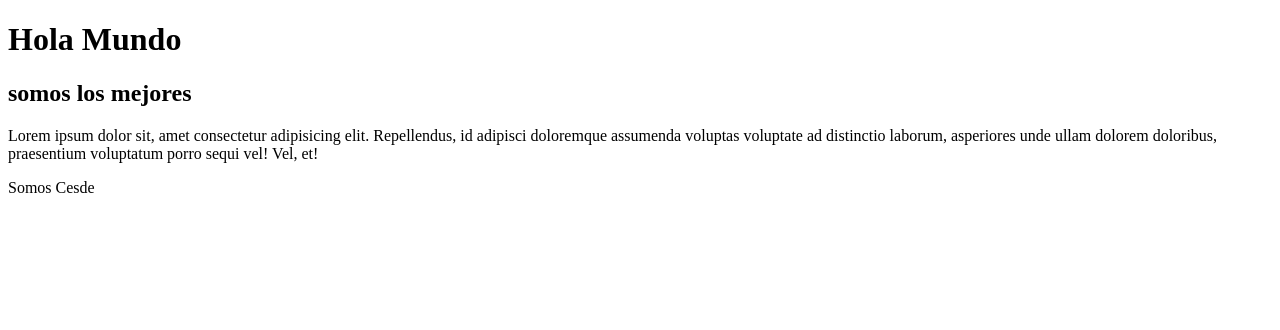
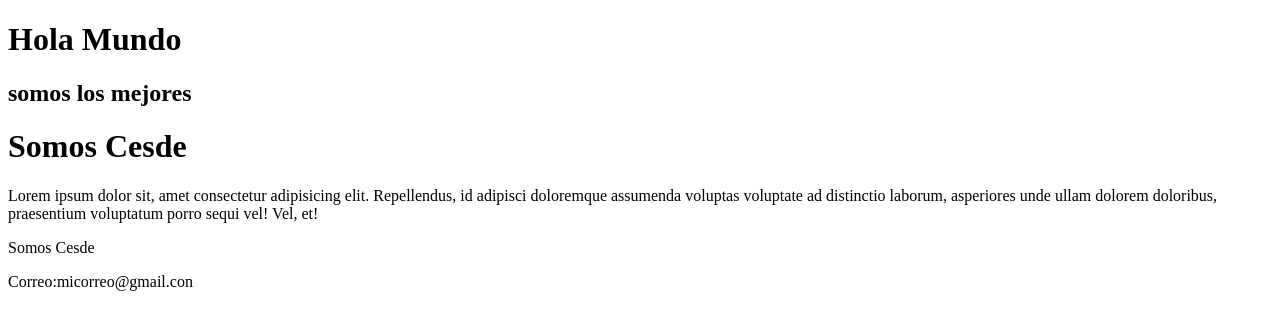
Before and after one commit to jcarolo/gitjcarolo, a plain HTML site: page index.html in a window 1280 px wide. Drawn offline with Linux system fonts and the light colour scheme.

Commit message:
Creamos el footer

```diff
--- a/index.html
+++ b/index.html
@@ -9,9 +9,14 @@
 <body>
     <h1>Hola Mundo</h1>
     <h2>somos los mejores</h2>
+    <h1>Somos Cesde</h1>
 
     <p>Lorem ipsum dolor sit, amet consectetur adipisicing elit. Repellendus, id adipisci doloremque assumenda voluptas voluptate ad distinctio laborum, asperiores unde ullam dolorem doloribus, praesentium voluptatum porro sequi vel! Vel, et!</p>
 
     <p>Somos Cesde</p>
+    <footer>Correo:micorreo@gmail.con
+
+
+    </footer>
 </body>
 </html>
```
